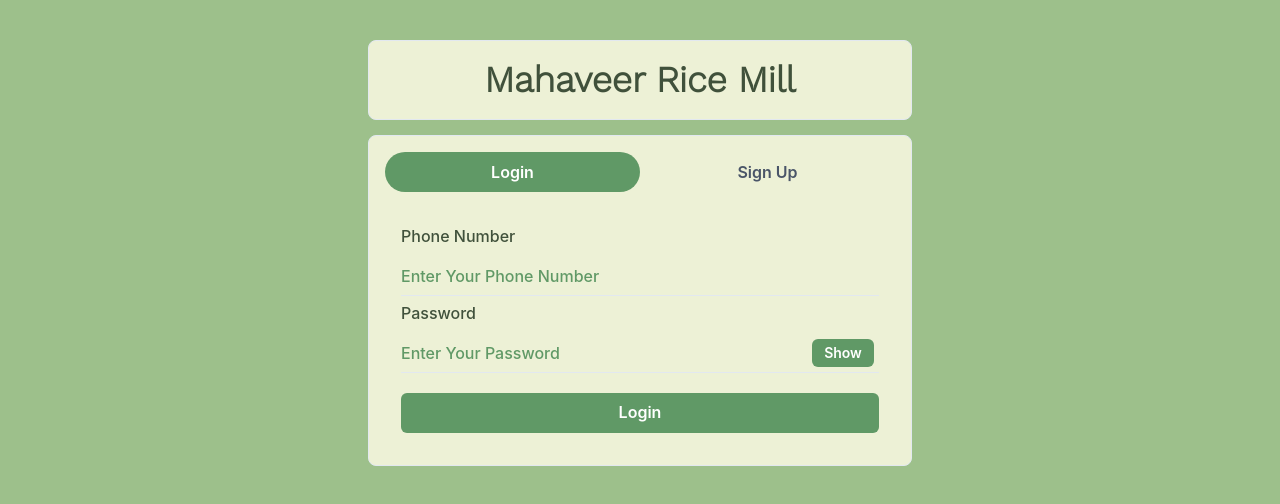
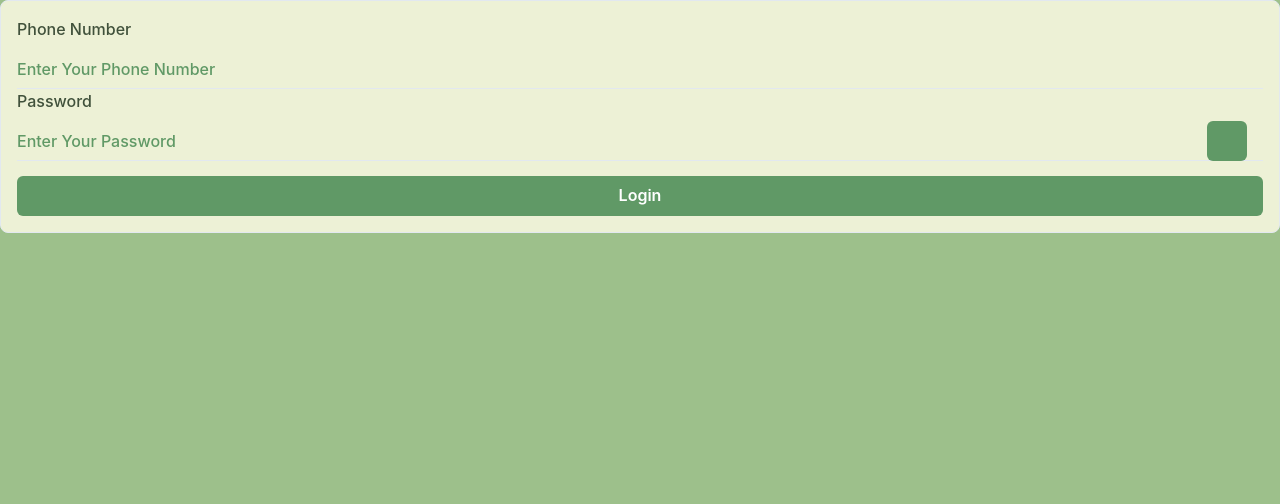
Before and after one commit to VA-C-2K/rice-mill, a React (Create React App) app in the folder frontend/: page /home in a window 1280 px wide. Before the commit this address led to /. Shown: the top 504 px of the page. Built offline with nearby package versions, Linux system fonts and the light colour scheme.

Commit message:
changes for nav bar

```diff
--- a/frontend/src/App.css
+++ b/frontend/src/App.css
@@ -6,6 +6,8 @@
   background-color: #9DC08B;
   background-position: center;
   background-size: cover;
+  overflow: hidden;
+  flex-direction: column;
 }
 
 ::-webkit-scrollbar {
@@ -20,3 +22,12 @@
 ::-webkit-scrollbar-thumb:hover {
   background: #555;
 }
+
+.navbar{
+  flex: 0.2;
+}
+
+.main{
+  flex: 0.8;
+  justify-content: center;
+}
--- a/frontend/src/App.js
+++ b/frontend/src/App.js
@@ -2,14 +2,24 @@ import { Route, Routes } from 'react-router-dom';
 import './App.css';
 import AuthPage from './pages/AuthPage';
 import HomePage from './pages/HomePage';
+import Navbar from './components/Navbar';
+import CustomerPage from './pages/CustomerPage';
 
 function App() {
   return (
     <div className="App">
-      <Routes>
-        <Route path="/" element={<AuthPage />} exact/>
-        <Route path="/home" element={<HomePage />} exact/>
-      </Routes>
+      {JSON.parse(localStorage.getItem("userInfo")) &&
+        <div className="navbar">
+          <Navbar/>
+       </div>
+       }
+       <div className="main">
+        <Routes>
+          <Route path="/" element={<AuthPage />} exact/>
+          <Route path="/home" element={<HomePage />}/>
+          <Route path="/customer" element={<CustomerPage />}/>
+        </Routes>
+    </div>
     </div>
   );
 }
--- a/frontend/src/components/Navbar.js
+++ b/frontend/src/components/Navbar.js
@@ -53,9 +53,9 @@ import { useNavigate } from "react-router-dom";
                       </Text>
                   </Button>
 
-                  <Button className="btnRes" onClick={()=>navigate("/about")}>
+                  <Button className="btnRes" onClick={()=>navigate("/customer")}>
                     <Text as="b" fontSize="lg" fontFamily="Work sans" color="#40513B">
-                        About
+                        Customer
                       </Text>
                   </Button>
 
--- /dev/null
+++ b/frontend/src/pages/CustomerPage.js
@@ -0,0 +1,9 @@
+import React from 'react'
+
+const CustomerPage = () => {
+  return (
+    <div>CustomerPage</div>
+  )
+}
+
+export default CustomerPage
--- a/frontend/src/pages/HomePage.js
+++ b/frontend/src/pages/HomePage.js
@@ -1,22 +1,61 @@
-import React, { useEffect } from 'react';
-import { Box } from "@chakra-ui/react";
-import { useNavigate } from 'react-router-dom';
-import Nav from '../components/Navbar';
+import React from 'react';
+import { Box, Button, FormControl, FormLabel, Input, InputGroup, InputRightElement } from "@chakra-ui/react";
 
 const AuthPage = () => {
-    const navigate = useNavigate();
 
-    useEffect(() => {
-        const user = JSON.parse(localStorage.getItem("userInfo"));
-        if (!user) {
-            navigate("/");
-        }
-    }, [navigate]);
-
-    return (
-        <Box w="100%">
-            <Nav/>
-        </Box>
+   return (
+        <Box bg="#EDF1D6" w="100%" p={4} mx="0px 0 40px 50px"   borderRadius="lg" borderWidth={"1px"}>
+            <FormControl>
+              <FormLabel id="phoneNumber" color="#40513B">Phone Number</FormLabel>
+              <Input
+                  type='tel'
+                  placeholder='Enter Your Phone Number'
+                //   onChange={(e) => setPhoneNumber(e.target.value)}
+                //   value={phoneNumber}
+                  variant='flushed'
+                  focusBorderColor='#609966'
+                  _placeholder={{ opacity: 1, color: '#609966' }}
+                  color="#609966"
+                  fontWeight={500}
+              />
+          </FormControl>
+          <FormControl>
+              <FormLabel id="password" isRequired color="#40513B"> Password </FormLabel>
+              <InputGroup>
+                  <Input
+                    //   type={show ? 'text' : 'password'}
+                      placeholder='Enter Your Password'
+                    //   value={password}
+                    //   onChange={(e) => setPassword(e.target.value)}
+                      variant='flushed'
+                      focusBorderColor='#609966'
+                      _placeholder={{ opacity: 1, color: '#609966' }}
+                      color="#609966"
+                      fontWeight={500}
+                  />
+                  <InputRightElement width={"4.5rem"}>
+                      <Button backgroundColor="#609966"
+                              color={"white"}
+                              _hover={{ bg: "#4a875d" }}
+                            //   h="1.75rem" size="sm" onClick={handleClick}
+                            >
+                          {/* {show ? "Hide" : "Show"} */}
+                      </Button>
+                  </InputRightElement>
+              </InputGroup>
+          </FormControl>
+          <Button
+                backgroundColor="#609966"
+                color={"white"}
+                _hover={{ bg: "#4a875d" }}
+                width="100%" style={{marginTop:15}}
+                // onClick={submitHandler}
+                // isLoading={loading}
+                loadingText='Logging In Please Wait...'
+                >
+              Login
+          </Button>
+      </Box>
     )
 }
 
```
Also changed, not shown: 2 other files (tests, documents, lock files or other folders).
